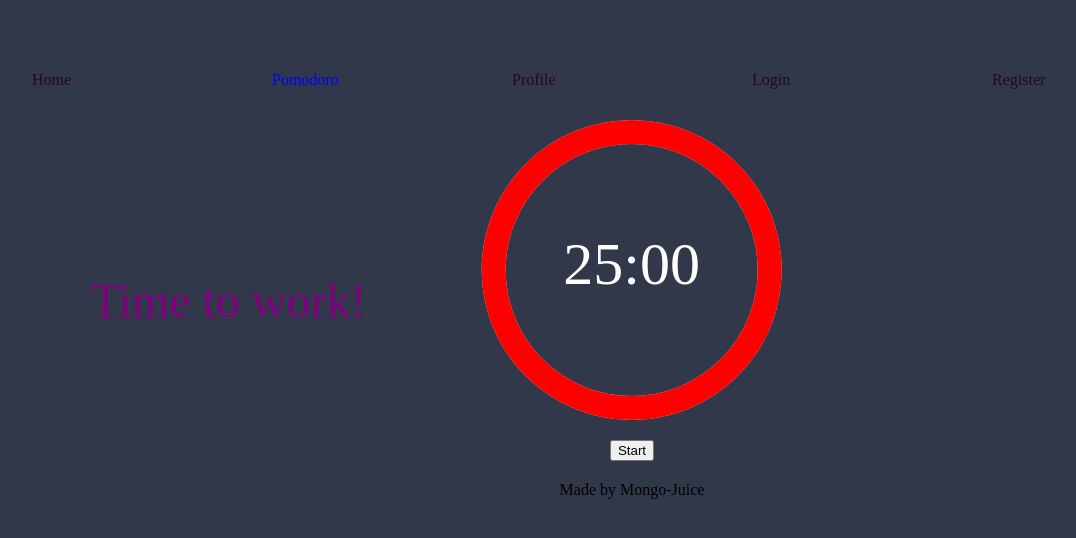
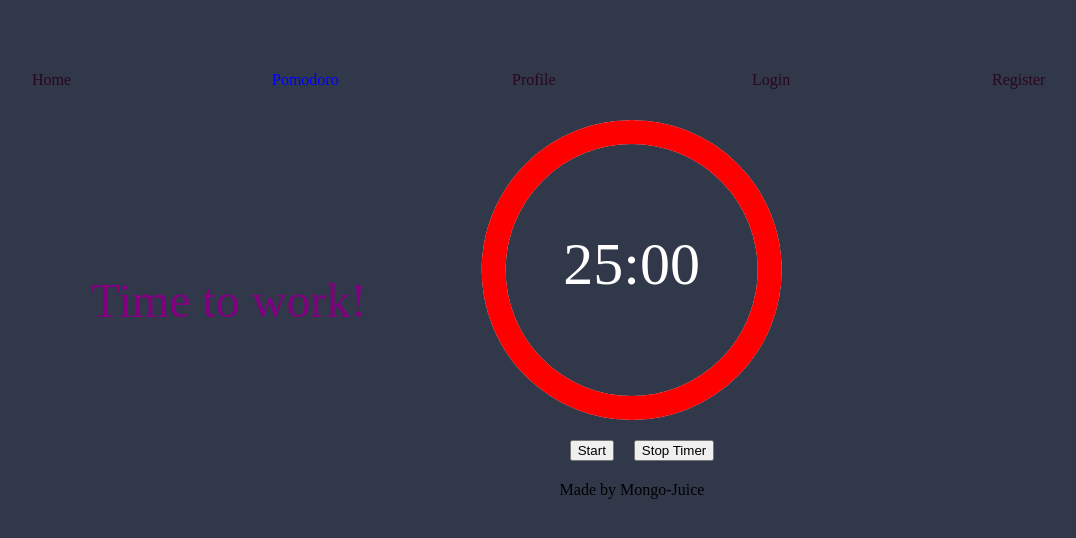
Before and after one commit to SamM71/lap3-project-frontend, a React (Vite) app: page /pomodoro in a window 1280 px wide. Shown: the top 538 px of the page, without its empty margins (8-1084 px from the left). Built offline with nearby package versions, Linux system fonts and the light colour scheme.

Commit message:
add end timer button and refactor

```diff
--- /dev/null
+++ b/src/components/EndTimerButton/index.jsx
@@ -0,0 +1,9 @@
+import React from 'react'
+
+const EndTimerButton = (props) => {
+  return (
+    <button {...props}>Stop Timer</button>
+  )
+}
+
+export default EndTimerButton
--- a/src/components/Timer/index.jsx
+++ b/src/components/Timer/index.jsx
@@ -1,7 +1,7 @@
 import React, { useEffect, useState, useRef, useContext } from 'react'
 import { CircularProgressbar, buildStyles } from 'react-circular-progressbar';
 import 'react-circular-progressbar/dist/styles.css';
-import { StartButton, PauseButton, WalkingAnimation, SleepingAnimation } from '../';
+import { StartButton, PauseButton, WalkingAnimation, SleepingAnimation, EndTimerButton } from '../';
 import TimerContext from '../../contexts';
 
 const Timer = (props) => {
@@ -14,12 +14,20 @@ const Timer = (props) => {
   const isPausedRef = useRef(isPaused)
   const modeRef = useRef(mode)
 
+  const totalSeconds = mode === 'work' ? timerInfo.workMinutes * 60 : timerInfo.breakMinutes * 60
+  const percentage = Math.round(secondsLeft / totalSeconds * 100)
+
+  let minutes = Math.floor(secondsLeft / 60)
+  let seconds = Math.floor(secondsLeft % 60)
+
+  if (seconds < 10) seconds = '0' + seconds
+  if (minutes < 10) minutes = '0' + minutes
+
   let player = document.querySelector("lottie-player")
 
   function initTimer() {
     if (mode === "work") {
       secondsLeftRef.current = timerInfo.workMinutes * 60
-
     } else {
       secondsLeftRef.current = timerInfo.breakMinutes * 60
     }
@@ -31,9 +39,8 @@ const Timer = (props) => {
     setSecondsLeft(prev => prev -1) // line doesn't seem to do anything but the DOM won't update without it
   }
 
-  useEffect(() => {
   function switchMode() {
-
+    console.log("hello")
     const nextMode = modeRef.current === 'work' ? 'break' : 'work'
     setMode(nextMode)
     modeRef.current = nextMode
@@ -43,11 +50,11 @@ const Timer = (props) => {
     secondsLeftRef.current = nextSeconds
 
     if (modeRef.current === 'break') {
-        setSecondsLeft(5*60)
-      secondsLeftRef.current = 5*60
       props.openModal()
     }
   }
+
+  useEffect(() => {
 
     initTimer()
 
@@ -68,13 +75,6 @@ const Timer = (props) => {
     }
   }, [timerInfo])
 
-  const totalSeconds = mode === 'work' ? timerInfo.workMinutes * 60 : timerInfo.breakMinutes * 60
-  const percentage = Math.round(secondsLeft / totalSeconds * 100)
-  let minutes = Math.floor(secondsLeft / 60)
-  let seconds = Math.floor(secondsLeft % 60)
-
-  if (seconds < 10) seconds = '0' + seconds
-  if (minutes < 10) minutes = '0' + minutes
 
   return (
     <div className='timer-container'>
@@ -111,6 +111,9 @@ const Timer = (props) => {
                 isPausedRef.current = true
                 player.pause()}}/>
           }
+          <EndTimerButton onClick={() => {
+              switchMode();
+            }}/>
         </div>
       </div>
       <div className='animation'>
--- a/src/components/index.js
+++ b/src/components/index.js
@@ -11,3 +11,4 @@ export { default as SleepingAnimation } from './SleepingAnimation'
 export { default as TaskPopUp } from "./TaskPopUp";
 export { default as SessionForm } from "./SessionForm"
 export { default as TaskGallery } from "./TaskGallery";
+export { default as EndTimerButton } from "./EndTimerButton"
```
Lines whose indentation alone changed are shown as unchanged.
